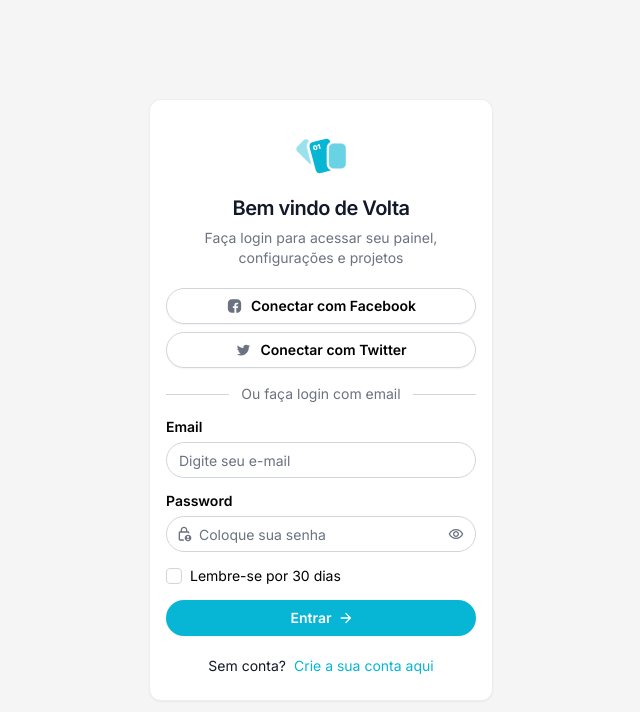
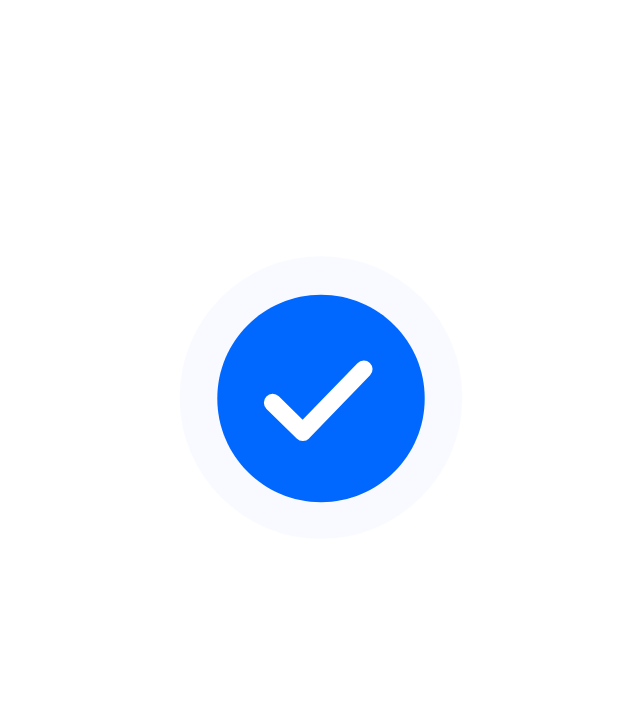
Before and after one commit to guialveess/simple-login-react, a React (Vite) app: page /home in a window 1280 px wide. Shown: the top 712 px of the page, without its empty margins (319-959 px from the left). Built offline with nearby package versions, Linux system fonts and the light colour scheme; the HTML template or start-up script is replaced by a standard one.

Commit message:
:rocket: add routes/components/stylization

```diff
--- a/package.json
+++ b/package.json
@@ -17,11 +17,15 @@
     "class-variance-authority": "^0.7.0",
     "classnames": "^2.5.1",
     "clsx": "^2.1.1",
+    "lottie-react": "^2.4.0",
     "lucide-react": "^0.383.0",
     "next-themes": "^0.3.0",
+    "prop-types": "^15.8.1",
     "react": "^18.2.0",
     "react-dom": "^18.2.0",
     "react-hook-form": "^7.51.5",
+    "react-lottie": "^1.2.4",
+    "react-router-dom": "^6.26.0",
     "sonner": "^1.4.41",
     "tailwind-merge": "^2.3.0",
     "tailwindcss-animate": "^1.0.7",
@@ -32,6 +36,7 @@
     "@types/node": "^20.14.1",
     "@types/react": "^18.2.66",
     "@types/react-dom": "^18.2.22",
+    "@types/react-lottie": "^1.2.10",
     "@typescript-eslint/eslint-plugin": "^7.2.0",
     "@typescript-eslint/parser": "^7.2.0",
     "@vitejs/plugin-react": "^4.2.1",
--- a/src/App.tsx
+++ b/src/App.tsx
@@ -1,14 +1,17 @@
-import { Toaster } from "./components/ui/sonner"
-import LoginPage from "./pages"
+import React from 'react';
+import { BrowserRouter as Router, Routes, Route } from 'react-router-dom';
+import LoginForm from './pages/LoginPage';
+import Home from './pages/Home'; // Certifique-se de criar este componente
 
 function App() {
-
-  return (
-    <main className="flex items-center justify-center min-h-screen bg-base">
-      <LoginPage />
-      <Toaster />
-    </main>
-  )
+    return (
+        <Router>
+            <Routes>
+                <Route path="/" element={<LoginForm />} />
+                <Route path="/home" element={<Home />} />
+            </Routes>
+        </Router>
+    );
 }
 
-export default App
+export default App;
--- /dev/null
+++ b/src/pages/Home.tsx
@@ -0,0 +1,12 @@
+import React from 'react';
+import CatAnimation from '../../src/pages/components/CatLoading';
+
+function Home() {
+    return (
+        <div className='flex flex-col items-center justify-center min-h-screen'>
+            <CatAnimation />
+        </div>
+    );
+}
+
+export default Home;
--- a/src/pages/LoginPage.tsx
+++ b/src/pages/LoginPage.tsx
@@ -1,14 +1,19 @@
-import { Card } from "@/components/ui/card";
-import CardContent from "./components/CardContent";
-import CardFooter from "./components/CardFooter";
-import CardHeader from "./components/CardHeader";
+import React from 'react';
+import { Card } from '@/components/ui/card';
+import CardContent from './components/CardContent';
+import CardFooter from './components/CardFooter';
+import CardHeader from './components/CardHeader';
 
-export function LoginPage() {
+const LoginPage: React.FC = () => {
     return (
-        <Card className="w-[344px] font-inter space-y-5 my-5">
-            <CardHeader />
-            <CardContent />
-            <CardFooter />
-        </Card>
-    )
-}
+        <div className="flex items-center justify-center min-h-screen bg-gray-100">
+            <Card className="w-[344px] font-inter space-y-5 my-5">
+                <CardHeader />
+                <CardContent />
+                <CardFooter />
+            </Card>
+        </div>
+    );
+};
+
+export default LoginPage;
--- /dev/null
+++ b/src/pages/components/CatLoading.tsx
@@ -0,0 +1,16 @@
+import React from 'react';
+import Lottie from 'react-lottie';
+import animationData from '../../assets/animation.json';
+
+function CatAnimation() {
+  const defaultOptions = {
+    loop: true,
+    autoplay: true,
+    animationData: animationData,
+  };
+
+  return <Lottie options={defaultOptions} height={300} width={300} />;
+
+}
+
+export default CatAnimation;
--- a/src/pages/components/LoginForm.tsx
+++ b/src/pages/components/LoginForm.tsx
@@ -5,12 +5,13 @@ import { Button } from "@/components/ui/button";
 import { CheckboxDemo, InputDemo } from "@/components";
 import { useState } from "react";
 import { toast } from "sonner";
+import { useNavigate } from 'react-router-dom';
 
 const formSchema = z.object({
     email: z.string({
         required_error: "O e-mail é obrigatório",
         invalid_type_error: "Por favor inclua um '@' no endereço de e-mail"
-    }).email({ message: "Endereço de email invalido" }),
+    }).email({ message: "Endereço de email inválido" }),
     password: z.string({
         required_error: "Senha requerida",
     }).min(5, {
@@ -19,7 +20,8 @@ const formSchema = z.object({
 });
 
 export default function LoginForm() {
-    const [isLoading, setLoading] = useState(false)
+    const [isLoading, setLoading] = useState(false);
+    const navigate = useNavigate();
 
     const { register, handleSubmit, formState: { errors } } = useForm({
         resolver: zodResolver(formSchema),
@@ -31,13 +33,20 @@ export default function LoginForm() {
 
     const onSubmit = async (values: z.infer<typeof formSchema>) => {
         setLoading(true);
+        try {
             await new Promise((resolve) => {
                 setTimeout(() => {
-                toast(JSON.stringify(values))
+                    toast(JSON.stringify(values));
                     resolve(null);
                 }, 3000);
             });
+            navigate('/home'); // Redireciona para a página "Home"
+        } catch (error) {
+            // Handle any errors here
+            toast.error("Ocorreu um erro. Tente novamente.");
+        } finally {
             setLoading(false);
+        }
     };
 
     return (
@@ -47,20 +56,27 @@ export default function LoginForm() {
                 type="email"
                 placeholder="Digite seu e-mail"
                 error={errors.email?.message}
+                required
                 {...register("email")}
             />
             <InputDemo
-                label="Password"
+                label="Senha"
                 placeholder="Coloque sua senha"
                 type="password"
                 startIcon="/security.svg"
                 endIcon="/eyes.svg"
                 error={errors.password?.message}
+                required
                 {...register("password")}
             />
             <CheckboxDemo label="Lembre-se por 30 dias" id="remember" />
-            <Button loading={isLoading} type="submit" className="space-x-2">
-                <span>Entrar    </span>
+            <Button
+                loading={isLoading}
+                type="submit"
+                className="space-x-2"
+                disabled={isLoading}
+            >
+                <span>Entrar</span>
                 <img src="/right-chevron.svg" alt="Chevron-right" />
             </Button>
         </form>
--- a/src/pages/index.ts
+++ b/src/pages/index.ts
@@ -1,3 +1,3 @@
-import { LoginPage } from "./LoginPage";
+import LoginPage from "./LoginPage";
 
 export default LoginPage;
```
Also changed, not shown: src/assets/animation.json (added, +1 -0 lines), 1 other file (tests, documents, lock files or other folders). Lines whose indentation alone changed are shown as unchanged.
